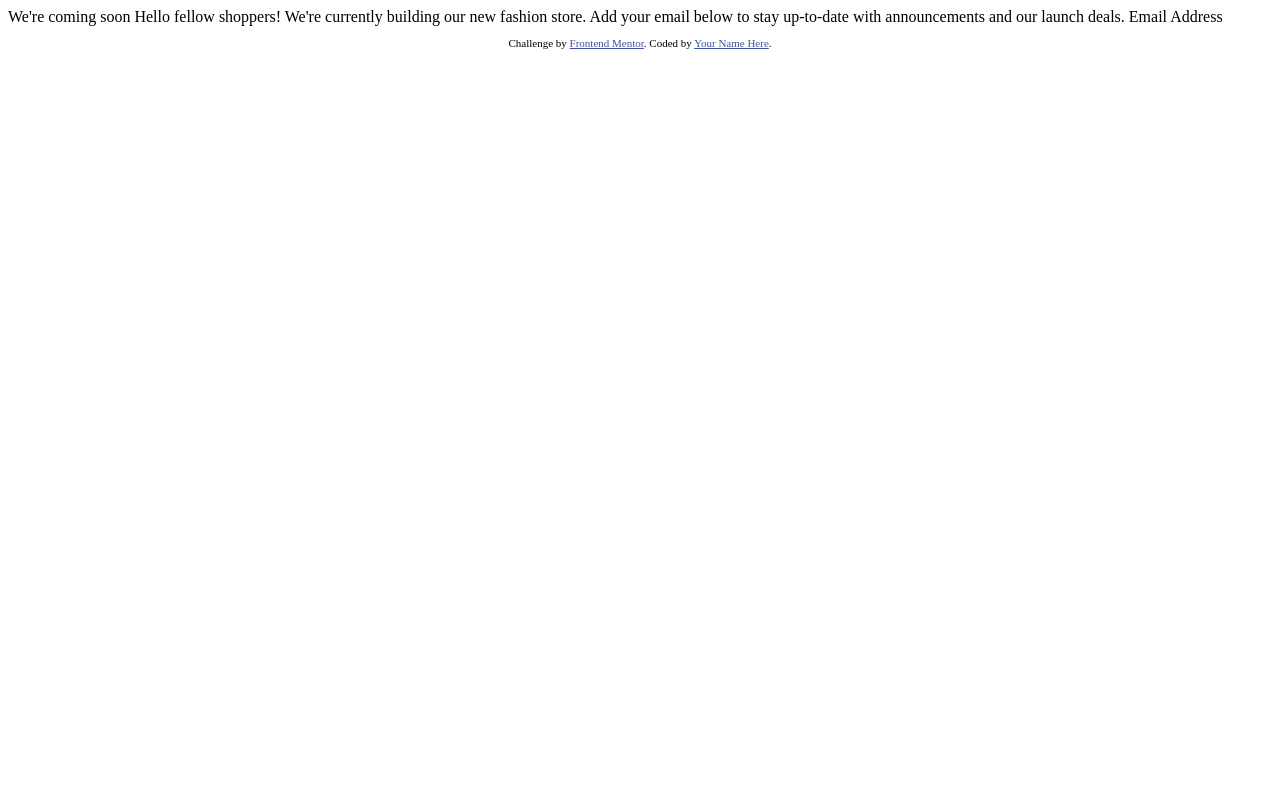
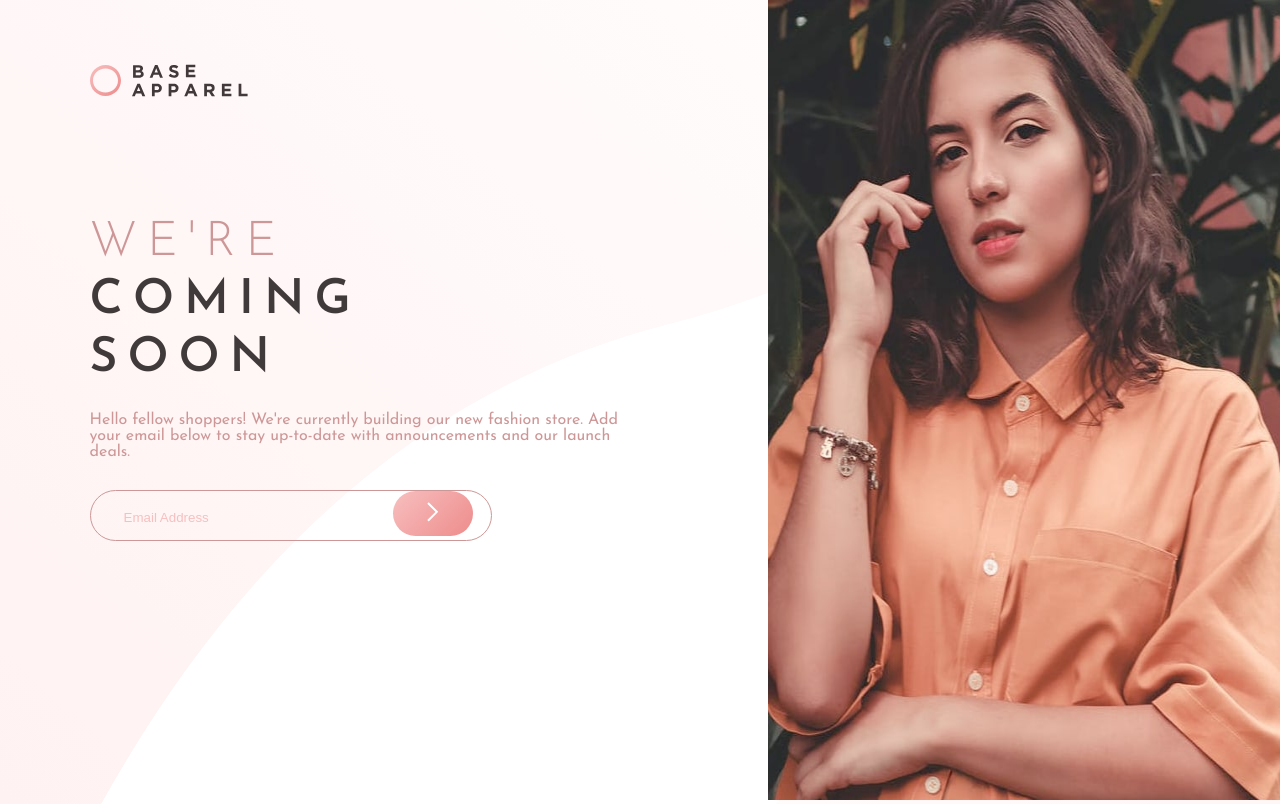
Before and after one commit to utkarsh-UK/base-apparel-coming-soon, a plain HTML site: page index.html in a window 1280 px wide. Drawn offline with Linux system fonts and the light colour scheme.

Commit message:
Almost completed the desktop version

```diff
--- /dev/null
+++ b/css/style.css
@@ -0,0 +1,110 @@
+html, body {
+    background: no-repeat center/100% url("../images/bg-pattern-desktop.svg");
+    overflow: hidden;
+    padding: 0;
+    margin: 0;
+    font-family: 'Josefin Sans', sans-serif;
+    color: hsl(0, 36%, 70%);
+    font-size: 1rem;
+}
+
+.hero img {
+    width: 40vw;
+    height: 100vh;
+}
+
+h2 {
+    font-weight: 600;
+    font-size: 3rem;
+    margin: 10px 0;
+    letter-spacing: 10px;
+    color: hsl(0, 6%, 24%);
+}
+
+input {
+    border: none;
+    background-color: transparent;
+    padding: 15px;
+    width: 55%;
+    color: hsl(0, 6%, 24%);
+}
+
+input:focus {
+    outline: none;
+}
+
+.content {
+    width: 60vw;
+    height: 100vh;
+    float: left;
+    padding: 5% 7% ;
+    box-sizing: border-box;
+}
+
+.catch-phrase{
+    margin-top: 20%;
+}
+
+.desc {
+    font-weight: 400;
+    width: 90%;
+    margin: 5% 0;
+}
+
+.colored-heading {
+    color: hsl(0, 36%, 70%);
+    font-weight: 300;
+}
+
+.subscription-form {
+    width: 400px;
+    border: solid 1px hsl(0, 36%, 70%);
+    border-radius: 35px;
+    align-content: center;
+    justify-content: space-between;
+    text-align: center;
+    padding: 0;
+    margin: 0;
+}
+
+.btn-submit {
+    width: 80px;
+    height: 45px;
+    border: solid 1px hsl(0, 36%, 70%);
+    border-radius: 35px ;
+    padding: 10px 0;
+    border: none;
+    background: linear-gradient(135deg, hsl(0, 80%, 86%), hsl(0, 74%, 74%));
+    margin: 0;
+    box-sizing: border-box;
+}
+
+.error {
+    margin-left: 20px;
+    color: hsl(0, 74%, 74%);
+    font-size: 14px;
+    visibility: visible;
+}
+
+.error-img {
+    visibility: visible;
+}
+
+.error-img-hidden{
+    visibility: hidden;
+}
+
+.error-hidden {
+    margin-left: 20px;
+    color: hsl(0, 74%, 74%);
+    font-size: 14px;
+    visibility: hidden;
+}
+
+button:hover {
+    background: hsl(0, 80%, 86%);
+}
+
+::placeholder {
+    color: hsl(0, 80%, 86%);
+}
--- a/index.html
+++ b/index.html
@@ -1,33 +1,75 @@
 <!DOCTYPE html>
 <html lang="en">
   <head>
-  <meta charset="UTF-8">
-  <meta name="viewport" content="width=device-width, initial-scale=1.0"> <!-- displays site properly based on user's device -->
+    <meta charset="UTF-8" />
+    <meta name="viewport" content="width=device-width, initial-scale=1.0" />
+    <!-- displays site properly based on user's device -->
 
-  <link rel="icon" type="image/png" sizes="32x32" href="./images/favicon-32x32.png">
+    <link
+      rel="icon"
+      type="image/png"
+      sizes="32x32"
+      href="./images/favicon-32x32.png"
+    />
+
+    <!-- Google Fonts -->
+    <link rel="preconnect" href="https://fonts.gstatic.com" />
+    <link
+      href="https://fonts.googleapis.com/css2?family=Josefin+Sans:wght@300;400;600&display=swap"
+      rel="stylesheet"
+    />
+
+    <!-- Custom Stylesheet -->
+    <link rel="stylesheet" href="css/style.css" />
 
     <title>Frontend Mentor | Base Apparel coming soon page</title>
-
-  <!-- Feel free to remove these styles or customise in your own stylesheet 👍 -->
-  <style>
-    .attribution { font-size: 11px; text-align: center; }
-    .attribution a { color: hsl(228, 45%, 44%); }
-  </style>
   </head>
   <body>
+    <div class="content">
+      <img src="images/logo.svg" alt="Logo" />
 
-  We're coming soon
+      <!-- catch phrase -->
+      <div class="catch-phrase">
+        <h2 class="colored-heading">WE'RE</h2>
+        <h2>COMING</h2>
+        <h2>SOON</h2>
+      </div>
 
+      <!-- waiting text -->
+      <p class="desc">
         Hello fellow shoppers! We're currently building our new fashion store.
-  Add your email below to stay up-to-date with announcements and our launch deals.
+        Add your email below to stay up-to-date with announcements and our
+        launch deals.
+      </p>
 
-  Email Address
-
-  <footer>
+      <!-- email subscription -->
+      <div class="subscription-form">
+        <form action="" method="post">
+          <input
+            type="email"
+            name="email"
+            id="email"
+            placeholder="Email Address"
+          />
+          <img class=" error-id error-img-hidden" src="images/icon-error.svg" alt="Error Image"/>
+          <button id="submit" class="btn-submit" type="submit" name="submit">
+            <img src="images/icon-arrow.svg" alt="Submit Icon" />
+          </button>
+        </form>
+      </div>
+      <p class="info error-hidden">Please provide a valid email</p>
+    </div>
+    <div class="hero">
+      <img src="images/hero-desktop.jpg" alt="Hero Desktop" />
+    </div>
+    <!-- <footer>
       <p class="attribution">
-      Challenge by <a href="https://www.frontendmentor.io?ref=challenge" target="_blank">Frontend Mentor</a>.
-      Coded by <a href="#">Your Name Here</a>.
+        Challenge by
+        <a href="https://www.frontendmentor.io?ref=challenge" target="_blank"
+          >Frontend Mentor</a
+        >. Coded by <a href="#">Utkarsh Kore</a>.
       </p>
-  </footer>
+    </footer> -->
+    <script src="scripts/index.js"></script>
   </body>
 </html>
--- /dev/null
+++ b/scripts/index.js
@@ -0,0 +1,14 @@
+const btnSubmit = document.getElementById("submit");
+
+btnSubmit.addEventListener("click", (event) => {
+  event.preventDefault();
+  const email = document.getElementById("email").value;
+
+  if (!email) {
+    document.getElementsByClassName("error-id")[0].classList.remove("error-img-hidden");
+    document.getElementsByClassName("error-id")[0].classList.add("error-img");
+  } else if(!email.includes("@")) {
+    document.getElementsByClassName("info")[0].classList.remove("error-hidden");
+    document.getElementsByClassName("info")[0].classList.add("error");
+  }
+});
```
Lines whose indentation alone changed are shown as unchanged.
